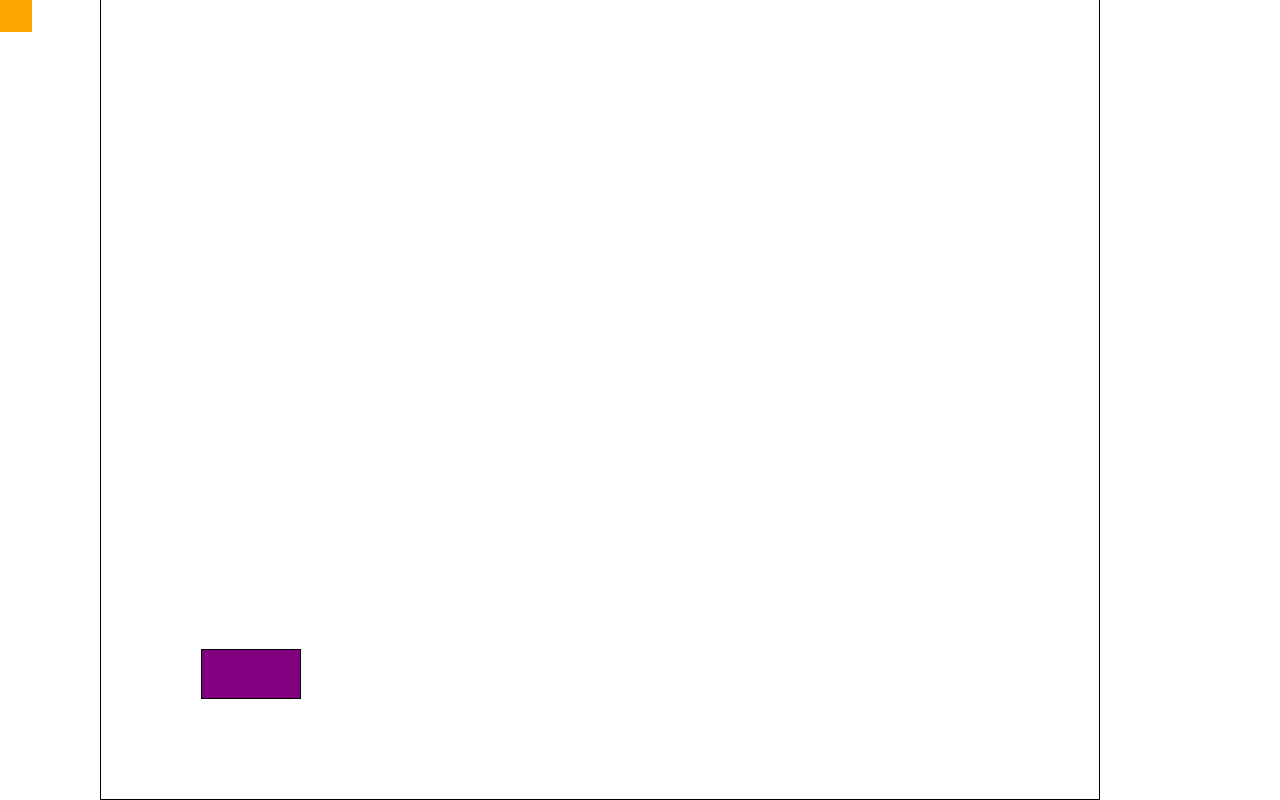
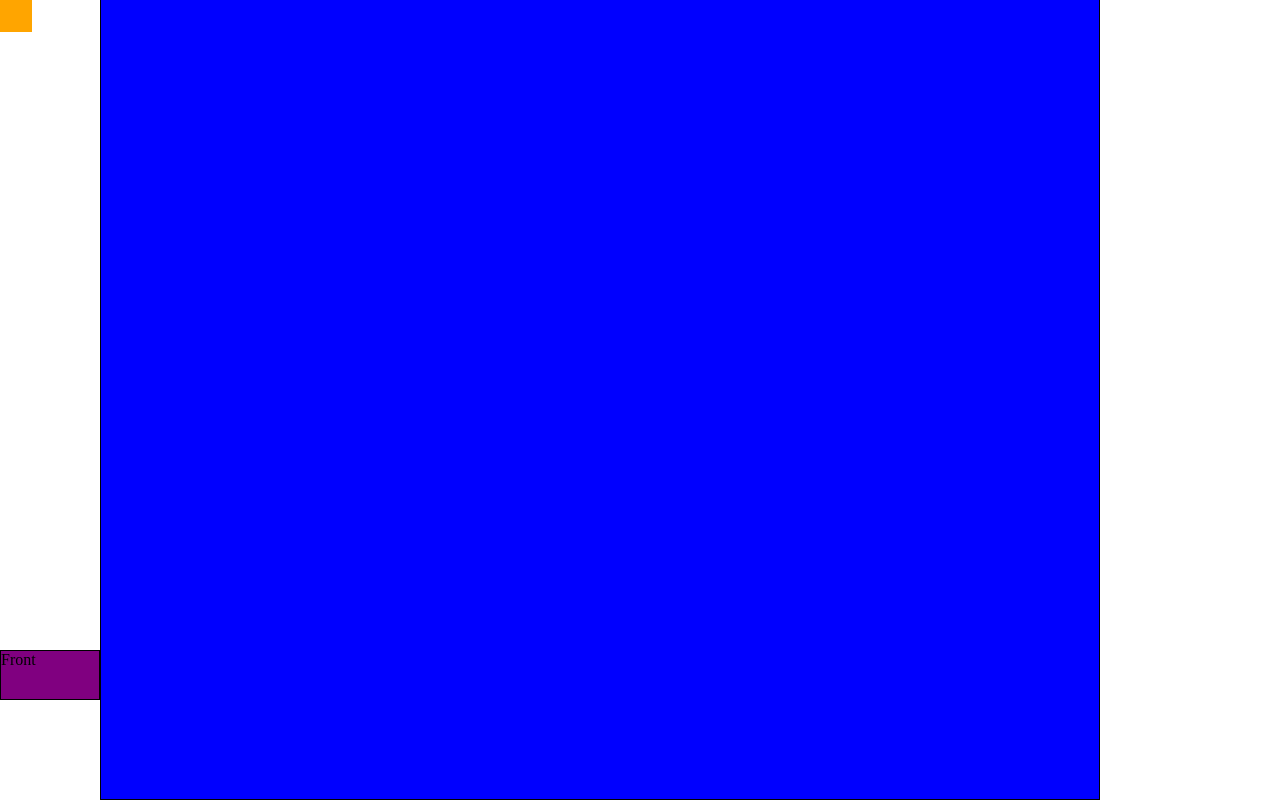
Before and after one commit to charlyx/js13k-offline, a website: page index.html in a window 1280 px wide. Drawn offline with Linux system fonts and the light colour scheme.

Commit message:
:bug: Cube on cube is working

```diff
--- a/cube.js
+++ b/cube.js
@@ -24,10 +24,10 @@ function makeStyle({ x, y, width, height, color }) {
 
 const template = `
   <div class="cube" id="cube">
-    <div class="cube__face cube__face--front"></div>
-    <div class="cube__face cube__face--back"></div>
-    <div class="cube__face cube__face--right"></div>
-    <div class="cube__face cube__face--left"></div>
+    <div class="cube__face cube__face--front">Front</div>
+    <div class="cube__face cube__face--back">Back</div>
+    <div class="cube__face cube__face--right">Right</div>
+    <div class="cube__face cube__face--left">Left</div>
   </div>
 `
 
--- a/index.html
+++ b/index.html
@@ -33,12 +33,15 @@
     <script type="module">
       import { Cube } from './cube.js'
 
-      const tower = new Cube({ width: 1000, height: 1000, y: 0, x: '100px', color: 'transparent' })
-      const platform = new Cube({ width: 100, height: 50, y: '100px', x: '100px', color: 'purple' })
+      const tower = new Cube({ width: 1000, height: 1000, y: 0, x: '100px', color: 'blue' })
+      const platform = new Cube({ width: 100, height: 50, y: '100px', x: '0', color: 'purple' })
 
       document.querySelector('.scene').appendChild(tower.element)
-
-      tower.element.querySelector('.cube__face--front').appendChild(platform.element)
+      document.querySelector('.scene').appendChild(platform.element)
+      platform.element.style.transformOrigin = '600px 500px'
+      tower.element.style.zIndex = '1'
+      platform.element.style.zIndex = '2'
+      platform.element.style.transform = `${platform.element.style.transform} translateZ(1000px)`
 
       let rotation = 0
 
@@ -72,6 +75,7 @@
           }
 
           tower.element.style.transform = `rotateY(${rotation}deg)`
+          platform.element.style.transform = `rotateY(${rotation}deg)`
       })
 
       setInterval(() => {
```
